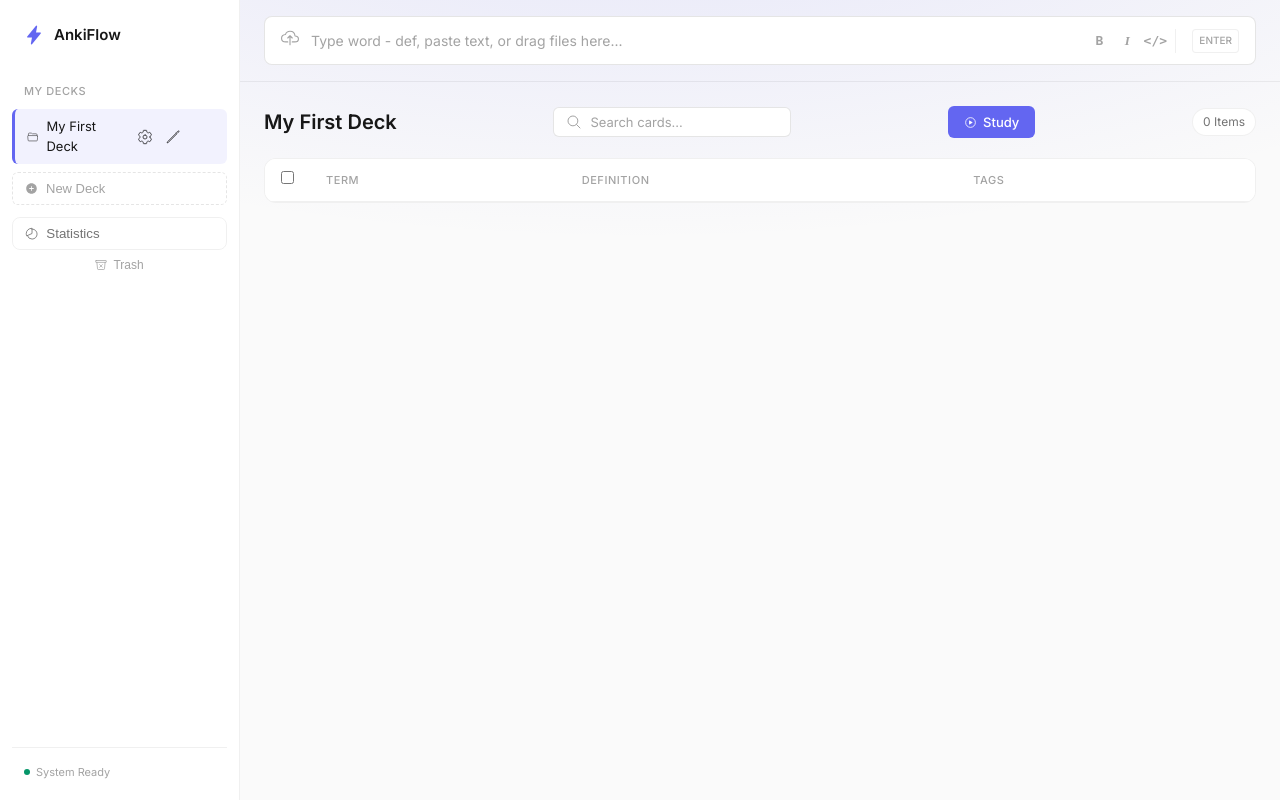
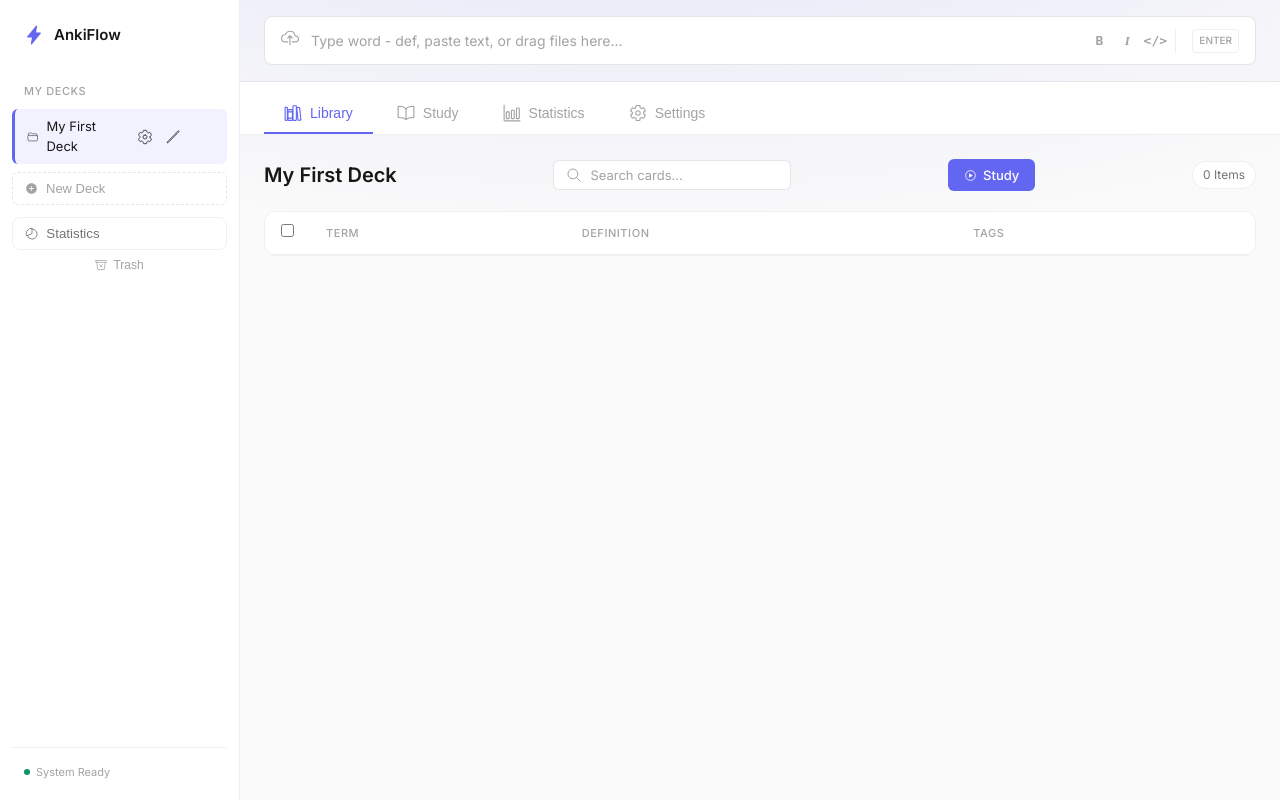
Before and after one commit to sodops/anki-formatter, a Flask app: page / in a window 1280 px wide. Run offline with Flask 3, Linux system fonts and the light colour scheme; lists and menus that the app fills with data are empty; some libraries are stand-ins or nearby versions.

Commit message:
Feat: Multi-view navigation system
- Created view-manager.js module
- 4 tabs: Library, Study, Statistics, Settings
- Keyboard shortcuts: Ctrl+1-4
- Tab navigation with active states
- View containers with smooth switching
- Persistent state in localStorage
- Tested: all tabs and shortcuts working

```diff
--- a/src/static/js/main.js
+++ b/src/static/js/main.js
@@ -15,6 +15,8 @@ import { handleFileUpload, showImportPreview, updateImportPreview, confirmImport
 import { undo, redo } from './core/history/history-manager.js';
 import { startStudySession } from './features/study/study-session.js';
 import { openStats, closeStats } from './features/stats/stats-calculator.js';
+import { initViewManager, initTabNavigation, switchView, VIEWS } from './ui/navigation/view-manager.js';
+
 
 // --- Command Registry ---
 const COMMANDS = [
@@ -51,6 +53,10 @@ document.addEventListener('DOMContentLoaded', () => {
 
     renderSidebar();
     renderWorkspace();
+
+    // Initialize multi-view navigation
+    initViewManager();
+    initTabNavigation();
 
     console.log("AnkiFlow Ready");
 });
--- /dev/null
+++ b/src/static/js/ui/navigation/view-manager.js
@@ -0,0 +1,162 @@
+/**
+ * View Manager Module
+ * Handles multi-view navigation with tab-based interface
+ */
+
+import { STATE } from '../../core/storage/storage.js';
+
+// View definitions
+export const VIEWS = {
+    LIBRARY: 'library',
+    STUDY: 'study',
+    STATISTICS: 'statistics',
+    SETTINGS: 'settings'
+};
+
+// Current active view
+let currentView = VIEWS.LIBRARY;
+
+// View change listeners
+const viewChangeListeners = [];
+
+/**
+ * Initialize view manager
+ */
+export function initViewManager() {
+    // Set initial view from state or default
+    currentView = STATE.activeView || VIEWS.LIBRARY;
+
+    // Setup keyboard shortcuts
+    setupKeyboardShortcuts();
+
+    // Render initial view
+    switchView(currentView, false);
+}
+
+/**
+ * Switch to a different view
+ * @param {string} viewName - View to switch to
+ * @param {boolean} saveState - Whether to save state (default true)
+ */
+export function switchView(viewName, saveState = true) {
+    if (!Object.values(VIEWS).includes(viewName)) {
+        console.error('Invalid view:', viewName);
+        return;
+    }
+
+    // Hide all views
+    Object.values(VIEWS).forEach(view => {
+        const viewEl = document.getElementById(`view-${view}`);
+        if (viewEl) {
+            viewEl.classList.add('hidden');
+        }
+    });
+
+    // Show target view
+    const targetView = document.getElementById(`view-${viewName}`);
+    if (targetView) {
+        targetView.classList.remove('hidden');
+    }
+
+    // Update tab states
+    updateTabStates(viewName);
+
+    // Update current view
+    currentView = viewName;
+
+    // Save to state
+    if (saveState) {
+        STATE.activeView = viewName;
+        // Save state is handled by storage module
+        const saveState = window.saveState || (() => {
+            localStorage.setItem('ankiState', JSON.stringify(STATE));
+        });
+        saveState();
+    }
+
+    // Notify listeners
+    notifyViewChange(viewName);
+}
+
+/**
+ * Update tab button states
+ */
+function updateTabStates(activeView) {
+    document.querySelectorAll('.nav-tab').forEach(tab => {
+        const tabView = tab.dataset.view;
+        if (tabView === activeView) {
+            tab.classList.add('active');
+        } else {
+            tab.classList.remove('active');
+        }
+    });
+}
+
+/**
+ * Setup keyboard shortcuts for view switching
+ */
+function setupKeyboardShortcuts() {
+    document.addEventListener('keydown', (e) => {
+        // Ctrl+1,2,3,4 for view switching
+        if (e.ctrlKey && !e.shiftKey && !e.altKey) {
+            switch(e.key) {
+                case '1':
+                    e.preventDefault();
+                    switchView(VIEWS.LIBRARY);
+                    break;
+                case '2':
+                    e.preventDefault();
+                    switchView(VIEWS.STUDY);
+                    break;
+                case '3':
+                    e.preventDefault();
+                    switchView(VIEWS.STATISTICS);
+                    break;
+                case '4':
+                    e.preventDefault();
+                    switchView(VIEWS.SETTINGS);
+                    break;
+            }
+        }
+    });
+}
+
+/**
+ * Get current view
+ */
+export function getCurrentView() {
+    return currentView;
+}
+
+/**
+ * Add view change listener
+ * @param {Function} callback - Callback function (viewName) => {}
+ */
+export function onViewChange(callback) {
+    viewChangeListeners.push(callback);
+}
+
+/**
+ * Notify all listeners of view change
+ */
+function notifyViewChange(viewName) {
+    viewChangeListeners.forEach(callback => {
+        try {
+            callback(viewName);
+        } catch (error) {
+            console.error('Error in view change listener:', error);
+        }
+    });
+}
+
+/**
+ * Setup tab click handlers
+ */
+export function initTabNavigation() {
+    document.querySelectorAll('.nav-tab').forEach(tab => {
+        tab.addEventListener('click', () => {
+            const viewName = tab.dataset.view;
+            switchView(viewName);
+        });
+    });
+}
--- a/src/static/style.css
+++ b/src/static/style.css
@@ -290,6 +290,63 @@ body {
   padding: 16px 24px;
   border-bottom: 1px solid var(--border-subtle);
 }
+
+/* Tab Navigation */
+.tab-navigation {
+  display: flex;
+  gap: 4px;
+  padding: 12px 24px 0;
+  background: var(--bg-elevated);
+  border-bottom: 1px solid var(--border-subtle);
+}
+
+.nav-tab {
+  display: flex;
+  align-items: center;
+  gap: 8px;
+  padding: 10px 20px;
+  background: transparent;
+  border: none;
+  border-bottom: 2px solid transparent;
+  color: var(--text-tertiary);
+  font-size: 14px;
+  font-weight: 500;
+  cursor: pointer;
+  transition: all 0.2s ease;
+  position: relative;
+}
+
+.nav-tab ion-icon {
+  font-size: 18px;
+}
+
+.nav-tab:hover {
+  color: var(--text-primary);
+  background: var(--bg-surface);
+  border-radius: 8px 8px 0 0;
+}
+
+.nav-tab.active {
+  color: var(--accent);
+  border-bottom-color: var(--accent);
+}
+
+.nav-tab.active ion-icon {
+  color: var(--accent);
+}
+
+/* View Containers */
+.view-container {
+  flex: 1;
+  display: flex;
+  flex-direction: column;
+  overflow: auto;
+}
+
+.view-container.hidden {
+  display: none !important;
+}
+
 
 .omnibar-container {
   position: relative; /* CRITICAL: For command-dropdown positioning */
--- a/src/templates/index.html
+++ b/src/templates/index.html
@@ -86,6 +86,28 @@
           </div>
         </div>
 
+        <!-- TAB NAVIGATION -->
+        <div class="tab-navigation">
+          <button class="nav-tab active" data-view="library">
+            <ion-icon name="library-outline"></ion-icon>
+            <span>Library</span>
+          </button>
+          <button class="nav-tab" data-view="study">
+            <ion-icon name="book-outline"></ion-icon>
+            <span>Study</span>
+          </button>
+          <button class="nav-tab" data-view="statistics">
+            <ion-icon name="bar-chart-outline"></ion-icon>
+            <span>Statistics</span>
+          </button>
+          <button class="nav-tab" data-view="settings">
+            <ion-icon name="settings-outline"></ion-icon>
+            <span>Settings</span>
+          </button>
+        </div>
+
+        <!-- LIBRARY VIEW -->
+        <div id="view-library" class="view-container">
         <!-- WORKSPACE AREA -->
         <div class="workspace">
           <div class="deck-header">
@@ -146,6 +168,50 @@
                 </tr>
               </tbody>
             </table>
+          </div>
+        </div>
+        </div> <!-- End Library View -->
+
+        <!-- STUDY VIEW -->
+        <div id="view-study" class="view-container hidden">
+          <div class="workspace">
+            <div class="deck-header">
+              <h1>Study Session</h1>
+              <p style="color: var(--text-secondary); margin-top: 8px;">Select a deck from the sidebar and click "Study" to begin</p>
+            </div>
+          </div>
+        </div>
+
+        <!-- STATISTICS VIEW -->
+        <div id="view-statistics" class="view-container hidden">
+          <div class="workspace">
+            <div class="deck-header">
+              <h1>📊 Statistics</h1>
+            </div>
+            <div style="padding: 24px;">
+              <p style="color: var(--text-secondary);">Loading statistics dashboard...</p>
+            </div>
+          </div>
+        </div>
+
+        <!-- SETTINGS VIEW -->
+        <div id="view-settings" class="view-container hidden">
+          <div class="workspace">
+            <div class="deck-header">
+              <h1>⚙️ Settings</h1>
+            </div>
+            <div style="padding: 24px;">
+              <div style="max-width: 600px;">
+                <h3 style="margin-bottom: 16px; color: var(--text-primary);">Appearance</h3>
+                <div style="padding: 16px; background: var(--bg-surface); border-radius: 12px; border: 1px solid var(--border-color);">
+                  <p style="color: var(--text-secondary); margin-bottom: 12px;">Theme settings</p>
+                  <label style="display: flex; align-items: center; gap: 12px; cursor: pointer;">
+                    <input type="checkbox" id="darkModeToggle" checked>
+                    <span style="color: var(--text-primary);">Dark Mode</span>
+                  </label>
+                </div>
+              </div>
+            </div>
           </div>
         </div>
 
```
